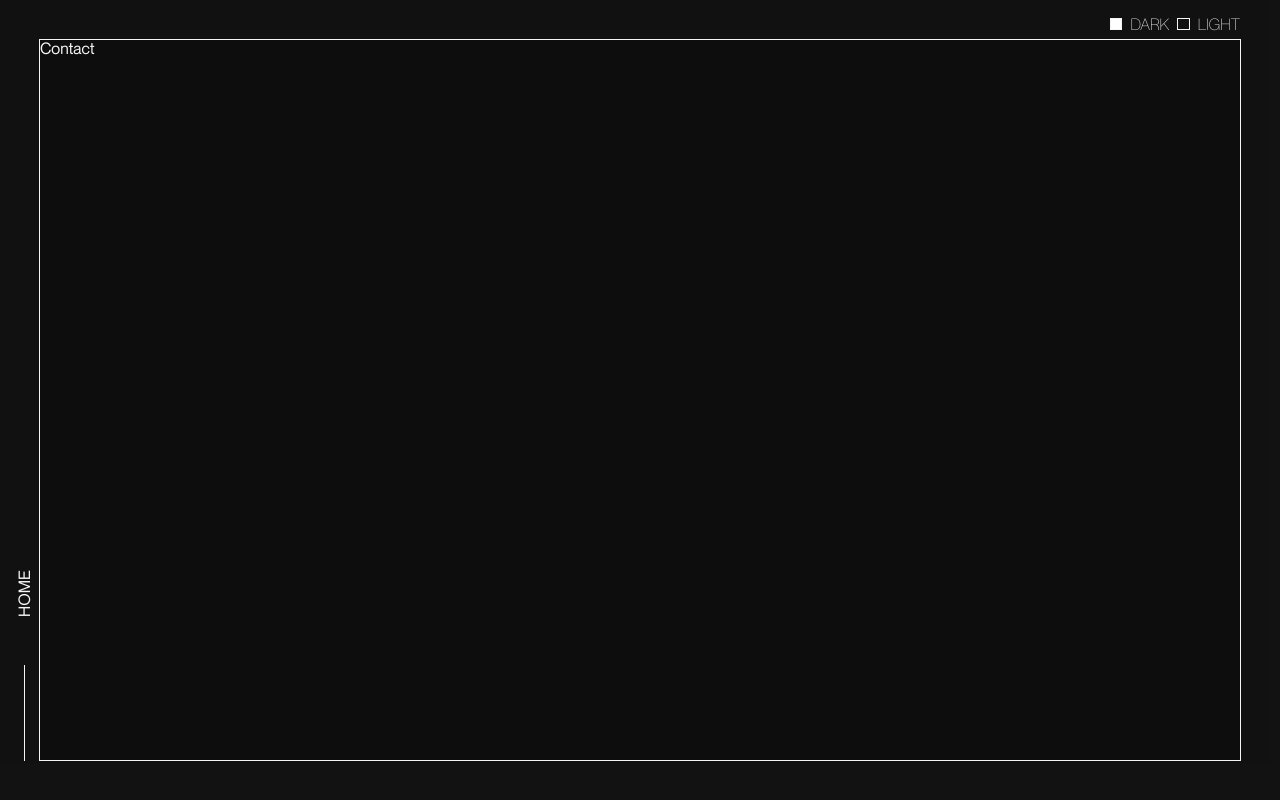
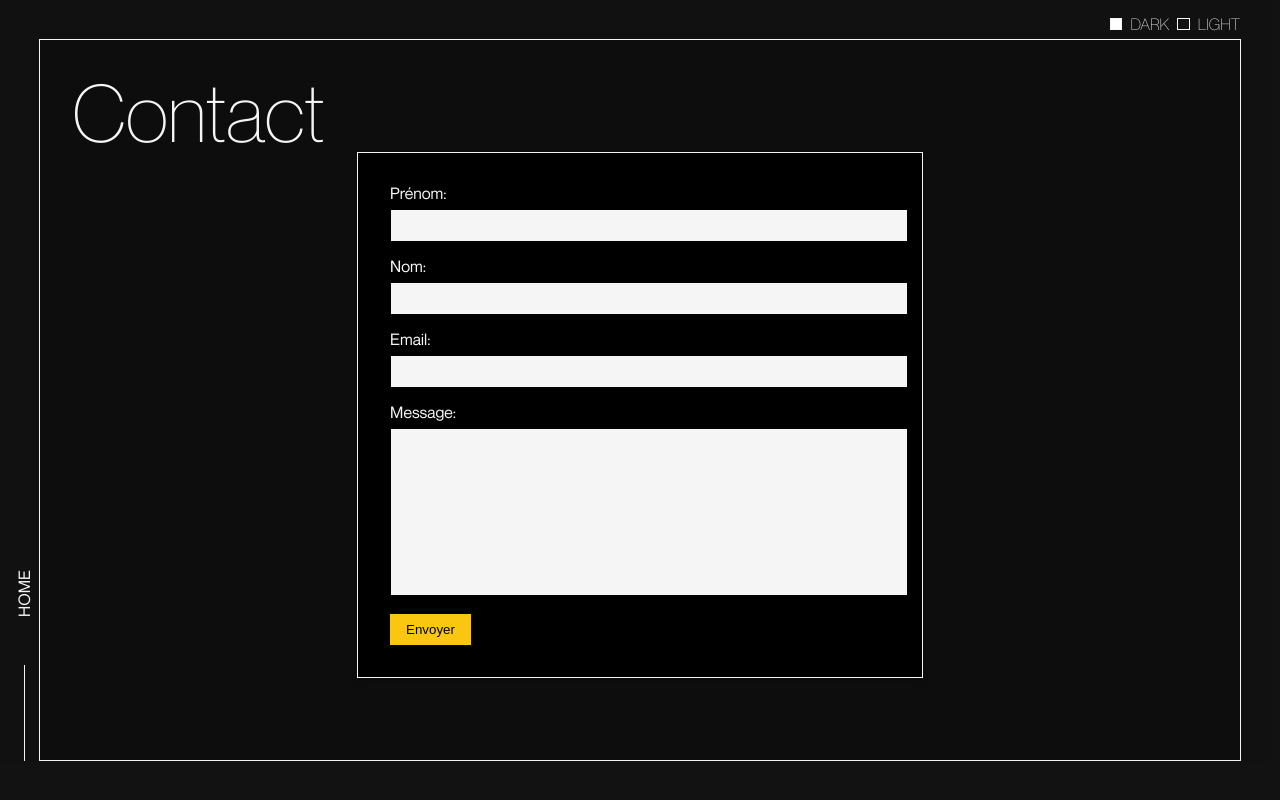
Before and after one commit to Incisif/P12_Portfolio, a React (Vite) app in the folder DesEmPortfolio/: page /contact in a window 1280 px wide. Built offline with nearby package versions, Linux system fonts and the light colour scheme.

Commit message:
-Implemented slice with thunk for Formspree API. -Created form component and initiated contact layout. -Enhanced form handling and design on contact page.

```diff
--- a/DesEmPortfolio/package.json
+++ b/DesEmPortfolio/package.json
@@ -16,6 +16,7 @@
     "@fortawesome/free-solid-svg-icons": "^6.4.2",
     "@fortawesome/react-fontawesome": "^0.2.0",
     "@reduxjs/toolkit": "^1.9.5",
+    "axios": "^1.4.0",
     "react": "^18.2.0",
     "react-dom": "^18.2.0",
     "react-fontawesome": "^1.7.1",
--- /dev/null
+++ b/DesEmPortfolio/src/components/ContactForm/_ContactForm.scss
@@ -0,0 +1,84 @@
+@use "../../utils/style/variables" as *;
+@use "../../utils/fonts/fonts";
+.contact-form {
+  width: 100%;
+  max-width: 500px;
+  margin: 0 auto;
+  padding: 2rem;
+  background-color: $grey-background;
+  text-align: left;
+  box-shadow: 0 4px 6px rgba(0, 0, 0, 0.1);
+  font-family: "Neue Montreal", serif;
+  border: 1px solid $black;
+  &--dark {
+    background-color: $black;
+    color: $white;
+    border: 1px solid $white;
+  }
+
+  &--light {
+    background-color: $white;
+    color: $black;
+    & .contact-form__input,
+    & .contact-form__textarea {
+      background-color: $grey-background;
+      color: $white;
+    }
+  }
+
+  &__input-wrapper {
+    margin-bottom: 1rem;
+    & textarea {
+      height: 150px;
+      resize: none;
+
+      &::-webkit-scrollbar {
+        width: 10px;
+      }
+
+      &::-webkit-scrollbar-thumb {
+        background-color: $gold;
+      }
+    }
+    & label {
+      display: block;
+      margin-bottom: 0.5rem;
+    }
+
+    & input,
+    & textarea {
+      width: 100%;
+      padding: 0.5rem;
+      border: 1px solid $black;
+      background-color: $white;
+      color: $black;
+    }
+
+    & input:focus,
+    & textarea:focus {
+      outline: 2px solid $gold;
+    }
+  }
+
+  &__button {
+    padding: 0.5rem 1rem;
+    border: none;
+    background-color: $gold;
+    color: $black;
+    cursor: pointer;
+    transition: background-color 0.3s ease;
+
+    &:hover {
+      background-color: $dark-gold;
+    }
+  }
+
+  &__message {
+    margin-top: 1rem;
+    text-align: center;
+
+    &--error {
+      color: red;
+    }
+  }
+}
--- /dev/null
+++ b/DesEmPortfolio/src/components/ContactForm/index.jsx
@@ -0,0 +1,62 @@
+import { useState } from 'react';
+import { useDispatch, useSelector } from 'react-redux';
+import { submitContactForm } from '../../features/contactFormSlice';
+
+function ContactForm() {
+    const dispatch = useDispatch();
+    const status = useSelector((state) => state.contactForm.status);
+    const message = useSelector((state) => state.contactForm.message);
+    const darkMode = useSelector((state) => state.darkMode.darkMode);
+    const backgroundColorClass = darkMode ? "contact-form--dark" : "contact-form--light";
+
+    const [formData, setFormData] = useState({
+      firstName: '',
+      secondName: '',
+      email: '',
+      message: '',
+    });
+
+    const handleChange = (e) => {
+      const { name, value } = e.target;
+      setFormData({
+        ...formData,
+        [name]: value,
+      });
+    };
+
+    const handleSubmit = (e) => {
+      e.preventDefault();
+      dispatch(submitContactForm(formData));
+    };
+
+    return (
+      <form className={`contact-form ${backgroundColorClass}`} onSubmit={handleSubmit}>
+        {status === 'succeeded' ? (
+          <p className="contact-form__message">{message}</p>
+        ) : (
+          <>
+            <div className="contact-form__input-wrapper">
+              <label htmlFor="firstName" className="contact-form__label">Prénom:</label>
+              <input type="text" id="firstName" name="firstName" value={formData.firstName} onChange={handleChange} required className="contact-form__input" />
+            </div>
+            <div className="contact-form__input-wrapper">
+              <label htmlFor="secondName" className="contact-form__label">Nom:</label>
+              <input type="text" id="secondName" name="secondName" value={formData.secondName} onChange={handleChange} required className="contact-form__input" />
+            </div>
+            <div className="contact-form__input-wrapper">
+              <label htmlFor="email" className="contact-form__label">Email:</label>
+              <input type="email" id="email" name="email" value={formData.email} onChange={handleChange} required className="contact-form__input" />
+            </div>
+            <div className="contact-form__input-wrapper">
+              <label htmlFor="message" className="contact-form__label">Message:</label>
+              <textarea id="message" name="message" value={formData.message} onChange={handleChange} required className="contact-form__textarea" />
+            </div>
+            <button type="submit" className="contact-form__button" disabled={status === 'loading'}>Envoyer</button>
+          </>
+        )}
+        {status === 'failed' && <p className="contact-form__message contact-form__message--error">{message}</p>}
+      </form>
+    );
+  }
+
+  export default ContactForm;
--- /dev/null
+++ b/DesEmPortfolio/src/features/contactFormSlice.js
@@ -0,0 +1,39 @@
+import { createSlice, createAsyncThunk } from '@reduxjs/toolkit';
+import axios from 'axios';
+
+export const submitContactForm = createAsyncThunk(
+  'contactForm/submit',
+  async (formData, thunkAPI) => {
+    try {
+      const response = await axios.post('https://formspree.io/f/xqkvpdbp', formData);
+      return response.data;
+    } catch (error) {
+      return thunkAPI.rejectWithValue(error.response.data);
+    }
+  }
+);
+
+export const contactFormSlice = createSlice({
+  name: 'contactForm',
+  initialState: {
+    status: 'idle',
+    message: '',
+  },
+  reducers: {},
+  extraReducers: (builder) => {
+    builder
+      .addCase(submitContactForm.pending, (state) => {
+        state.status = 'loading';
+      })
+      .addCase(submitContactForm.fulfilled, (state) => {
+        state.status = 'succeeded';
+        state.message = 'Merci pour votre message!';
+      })
+      .addCase(submitContactForm.rejected, (state) => {
+        state.status = 'failed';
+        state.message = 'Quelque chose s\'est mal passé. Veuillez réessayer plus tard.';
+      });
+  },
+});
+
+export default contactFormSlice.reducer;
--- a/DesEmPortfolio/src/main.css
+++ b/DesEmPortfolio/src/main.css
@@ -108,175 +108,6 @@ table {
   font-style: normal;
   font-display: swap;
 }
-.layout {
-  display: flex;
-  justify-content: center;
-  align-items: center;
-  width: 100vw;
-  height: 100vh;
-  position: relative;
-}
-.layout__container {
-  width: calc(100% - 5rem);
-  height: calc(100% - 5rem);
-  color: rgb(245, 245, 245);
-  font-family: "Neue Montreal", serif;
-  border: 1px solid rgb(245, 245, 245);
-  background-color: rgba(14, 14, 14, 0.986);
-  overflow: auto;
-}
-.layout__container::-webkit-scrollbar {
-  width: 0rem;
-}
-.layout.layout--dark {
-  background-color: rgba(14, 14, 14, 0.986);
-}
-.layout.layout--light {
-  background-color: rgb(245, 245, 245);
-}
-.layout.layout--light .layout__container {
-  border: 1px solid black;
-}
-
-.navBar {
-  position: absolute;
-  bottom: 2rem;
-  right: 2rem;
-  font-size: 4rem;
-  font-weight: 100;
-  margin-right: 2rem;
-  text-align: right;
-}
-.navBar--dark .navBar__item {
-  color: rgb(245, 245, 245);
-}
-.navBar--light .navBar__item {
-  color: rgb(0, 0, 0);
-}
-.navBar__list {
-  display: flex;
-}
-.navBar__item {
-  cursor: pointer;
-  transition: transform 0.4s ease;
-}
-.navBar__item:hover {
-  color: rgb(249, 198, 16);
-  transform: translateX(-1rem);
-}
-
-@keyframes slideFromRight {
-  100% {
-    transform: translateX(0);
-    opacity: 1;
-  }
-}
-@keyframes slideFromBottom {
-  100% {
-    transform: translateY(0);
-  }
-}
-@keyframes popUp {
-  100% {
-    transform: scale(1);
-    opacity: 1;
-  }
-}
-.home {
-  height: 100%;
-  width: 100%;
-  background-size: cover;
-  font-family: "Neue Montreal", serif;
-  position: relative;
-}
-.home--dark {
-  background-color: rgba(14, 14, 14, 0.986);
-}
-.home--dark .home__fullName,
-.home--dark .home__title {
-  color: rgb(245, 245, 245);
-}
-.home--light {
-  background-color: rgb(245, 245, 245);
-}
-.home--light .home__fullName,
-.home--light .home__title {
-  color: rgb(0, 0, 0);
-}
-.home__name {
-  font-size: 3rem;
-  font-weight: 100;
-  padding: 4rem 0 0 4rem;
-}
-.home__textWrapper {
-  overflow: hidden;
-}
-.home__fullName {
-  animation: slideFromBottom 1s ease 0.3s forwards;
-}
-.home__title {
-  font-size: 2rem;
-  font-weight: 100;
-  padding-left: 4rem;
-  animation: slideFromBottom 1s ease 0.9s forwards;
-  padding-bottom: 5px;
-}
-.home__fullName, .home__title {
-  transform: translateY(100%);
-}
-.home__portrait {
-  animation: popUp 1s ease 0.6s forwards;
-  transform: scale(0);
-  height: 45%;
-  position: absolute;
-  bottom: 7rem;
-  left: 7rem;
-  opacity: 0;
-  border: 1px solid rgb(0, 0, 0);
-}
-
-.project {
-  display: flex;
-  flex-direction: column;
-  height: 100%;
-  width: 100%;
-  background-color: red;
-}
-.project__title {
-  font-size: 5rem;
-  font-weight: 100;
-  padding: 2rem 0 0 2rem;
-  color: rgb(245, 245, 245);
-}
-.project__subtitle {
-  font-size: 3rem;
-  font-weight: 100;
-  padding-left: 2rem;
-  color: rgb(245, 245, 245);
-}
-.project.project--dark {
-  background-color: rgba(14, 14, 14, 0.986);
-}
-.project.project--light {
-  background-color: rgb(245, 245, 245);
-}
-.project.project--light .project__title,
-.project.project--light .project__subtitle {
-  color: black;
-}
-
-.card__container {
-  display: flex;
-  flex-wrap: wrap;
-  justify-content: center;
-  padding: 2rem;
-}
-
-.project--blur {
-  filter: blur(2px);
-  transition: filter 0.5s ease;
-}
-
 @keyframes appear {
   from {
     opacity: 0;
@@ -493,4 +324,269 @@ table {
 .homePageLink--dark .homePageLink__text {
   color: rgb(245, 245, 245);
   font-weight: 400;
+}
+
+.contact-form {
+  width: 100%;
+  max-width: 500px;
+  margin: 0 auto;
+  padding: 2rem;
+  background-color: rgba(14, 14, 14, 0.986);
+  text-align: left;
+  box-shadow: 0 4px 6px rgba(0, 0, 0, 0.1);
+  font-family: "Neue Montreal", serif;
+  border: 1px solid rgb(0, 0, 0);
+}
+.contact-form--dark {
+  background-color: rgb(0, 0, 0);
+  color: rgb(245, 245, 245);
+  border: 1px solid rgb(245, 245, 245);
+}
+.contact-form--light {
+  background-color: rgb(245, 245, 245);
+  color: rgb(0, 0, 0);
+}
+.contact-form--light .contact-form__input, .contact-form--light .contact-form__textarea {
+  background-color: rgba(14, 14, 14, 0.986);
+  color: rgb(245, 245, 245);
+}
+.contact-form__input-wrapper {
+  margin-bottom: 1rem;
+}
+.contact-form__input-wrapper textarea {
+  height: 150px;
+  resize: none;
+}
+.contact-form__input-wrapper textarea::-webkit-scrollbar {
+  width: 10px;
+}
+.contact-form__input-wrapper textarea::-webkit-scrollbar-thumb {
+  background-color: rgb(249, 198, 16);
+}
+.contact-form__input-wrapper label {
+  display: block;
+  margin-bottom: 0.5rem;
+}
+.contact-form__input-wrapper input, .contact-form__input-wrapper textarea {
+  width: 100%;
+  padding: 0.5rem;
+  border: 1px solid rgb(0, 0, 0);
+  background-color: rgb(245, 245, 245);
+  color: rgb(0, 0, 0);
+}
+.contact-form__input-wrapper input:focus, .contact-form__input-wrapper textarea:focus {
+  outline: 2px solid rgb(249, 198, 16);
+}
+.contact-form__button {
+  padding: 0.5rem 1rem;
+  border: none;
+  background-color: rgb(249, 198, 16);
+  color: rgb(0, 0, 0);
+  cursor: pointer;
+  transition: background-color 0.3s ease;
+}
+.contact-form__button:hover {
+  background-color: rgb(182, 145, 11);
+}
+.contact-form__message {
+  margin-top: 1rem;
+  text-align: center;
+}
+.contact-form__message--error {
+  color: red;
+}
+
+@keyframes slideFromBottom {
+  100% {
+    transform: translateY(0);
+  }
+}
+@keyframes popUp {
+  100% {
+    transform: scale(1);
+    opacity: 1;
+  }
+}
+.home {
+  height: 100%;
+  width: 100%;
+  background-size: cover;
+  font-family: "Neue Montreal", serif;
+  position: relative;
+}
+.home--dark {
+  background-color: rgba(14, 14, 14, 0.986);
+}
+.home--dark .home__fullName,
+.home--dark .home__title {
+  color: rgb(245, 245, 245);
+}
+.home--light {
+  background-color: rgb(245, 245, 245);
+}
+.home--light .home__fullName,
+.home--light .home__title {
+  color: rgb(0, 0, 0);
+}
+.home__name {
+  font-size: 3rem;
+  font-weight: 100;
+  padding: 4rem 0 0 4rem;
+}
+.home__textWrapper {
+  overflow: hidden;
+}
+.home__fullName {
+  animation: slideFromBottom 1s ease 0.3s forwards;
+}
+.home__title {
+  font-size: 2rem;
+  font-weight: 100;
+  padding-left: 4rem;
+  animation: slideFromBottom 1s ease 0.9s forwards;
+  padding-bottom: 5px;
+}
+.home__fullName, .home__title {
+  transform: translateY(100%);
+}
+.home__portrait {
+  animation: popUp 1s ease 0.6s forwards;
+  transform: scale(0);
+  height: 45%;
+  position: absolute;
+  bottom: 7rem;
+  left: 7rem;
+  opacity: 0;
+  border: 1px solid rgb(0, 0, 0);
+}
+
+.project {
+  display: flex;
+  flex-direction: column;
+  height: 100%;
+  width: 100%;
+  background-color: red;
+}
+.project__title {
+  font-size: 5rem;
+  font-weight: 100;
+  padding: 2rem 0 0 2rem;
+  color: rgb(245, 245, 245);
+}
+.project__subtitle {
+  font-size: 3rem;
+  font-weight: 100;
+  padding-left: 2rem;
+  color: rgb(245, 245, 245);
+}
+.project.project--dark {
+  background-color: rgba(14, 14, 14, 0.986);
+}
+.project.project--light {
+  background-color: rgb(245, 245, 245);
+}
+.project.project--light .project__title,
+.project.project--light .project__subtitle {
+  color: black;
+}
+
+.card__container {
+  display: flex;
+  flex-wrap: wrap;
+  justify-content: center;
+  padding: 2rem;
+}
+
+.project--blur {
+  filter: blur(2px);
+  transition: filter 0.5s ease;
+}
+
+.contact {
+  height: 100%;
+  width: 100%;
+  font-family: "Neue Montreal", serif;
+  position: relative;
+}
+.contact--dark {
+  background-color: rgba(14, 14, 14, 0.986);
+}
+.contact--dark .contact__title {
+  color: rgb(245, 245, 245);
+}
+.contact--light {
+  background-color: rgb(245, 245, 245);
+}
+.contact--light .contact__title {
+  color: rgb(0, 0, 0);
+}
+.contact__title {
+  font-size: 5rem;
+  font-weight: 100;
+  padding: 2rem 0 0 2rem;
+  animation: slideFromBottom 1s ease 0.9s forwards;
+}
+
+.layout {
+  display: flex;
+  justify-content: center;
+  align-items: center;
+  width: 100vw;
+  height: 100vh;
+  position: relative;
+}
+.layout__container {
+  width: calc(100% - 5rem);
+  height: calc(100% - 5rem);
+  color: rgb(245, 245, 245);
+  font-family: "Neue Montreal", serif;
+  border: 1px solid rgb(245, 245, 245);
+  background-color: rgba(14, 14, 14, 0.986);
+  overflow: auto;
+}
+.layout__container::-webkit-scrollbar {
+  width: 0rem;
+}
+.layout.layout--dark {
+  background-color: rgba(14, 14, 14, 0.986);
+}
+.layout.layout--light {
+  background-color: rgb(245, 245, 245);
+}
+.layout.layout--light .layout__container {
+  border: 1px solid black;
+}
+
+.navBar {
+  position: absolute;
+  bottom: 2rem;
+  right: 2rem;
+  font-size: 4rem;
+  font-weight: 100;
+  margin-right: 2rem;
+  text-align: right;
+}
+.navBar--dark .navBar__item {
+  color: rgb(245, 245, 245);
+}
+.navBar--light .navBar__item {
+  color: rgb(0, 0, 0);
+}
+.navBar__list {
+  display: flex;
+}
+.navBar__item {
+  cursor: pointer;
+  transition: transform 0.4s ease;
+}
+.navBar__item:hover {
+  color: rgb(249, 198, 16);
+  transform: translateX(-1rem);
+}
+
+@keyframes slideFromRight {
+  100% {
+    transform: translateX(0);
+    opacity: 1;
+  }
 }/*# sourceMappingURL=main.css.map */
--- /dev/null
+++ b/DesEmPortfolio/src/pages/Contact/_Contact.scss
@@ -0,0 +1,30 @@
+@use "../../utils/style/variables" as *;
+@use "../../utils/fonts/fonts";
+
+.contact {
+  height: 100%;
+  width: 100%;
+  font-family: "Neue Montreal", serif;
+  position: relative;
+
+  &--dark {
+    background-color: $grey-background;
+    .contact__title {
+      color: $white;
+    }
+  }
+
+  &--light {
+    background-color: $white;
+    .contact__title {
+      color: $black;
+    }
+  }
+
+  &__title {
+    font-size: 5rem;
+    font-weight: 100;
+    padding: 2rem 0 0 2rem;
+    animation: slideFromBottom 1s ease 0.9s forwards;
+  }
+}
--- a/DesEmPortfolio/src/pages/Contact/index.jsx
+++ b/DesEmPortfolio/src/pages/Contact/index.jsx
@@ -1,8 +1,15 @@
 import Layout from "../../components/Layout";
+import ContactForm from "../../components/ContactForm";
+import { useSelector } from "react-redux";
 function Contact() {
+  const darkMode = useSelector((state) => state.darkMode.darkMode);
+  const backgroundColorClass = darkMode ? "contact--dark" : "contact--light";
   return (
     <Layout>
-      <div>Contact</div>
+      <div className={`contact ${backgroundColorClass}`}>
+        <h1 className="contact__title">Contact</h1>
+        <ContactForm />
+      </div>
     </Layout>
   );
 }
--- a/DesEmPortfolio/src/store.js
+++ b/DesEmPortfolio/src/store.js
@@ -4,6 +4,7 @@ import transitionAnimationReducer from './features/transitionAnimationSlice';
 import darkModeReducer from './features/darkModeSlice';
 import modalReducer from './features/modalSlice';
 import languageReducer from './features/languageSlice';
+import contactFormReducer from './features/contactFormSlice';
 
 
 const store = configureStore({
@@ -12,6 +13,7 @@ const store = configureStore({
     darkMode: darkModeReducer,
     modal: modalReducer,
     language: languageReducer,
+    contactForm: contactFormReducer,
   },
 });
 
--- a/DesEmPortfolio/src/utils/style/_variables.scss
+++ b/DesEmPortfolio/src/utils/style/_variables.scss
@@ -3,3 +3,4 @@ $grey-background: rgba(14, 14, 14, 0.986);
 $white:rgb(245, 245, 245);
 $black: rgb(0, 0, 0);
 $gold: rgb(249, 198, 16);
+$dark-gold: rgb(182, 145, 11);
```
Also changed, not shown: DesEmPortfolio/src/main.scss (+6 -4 lines), 2 other files (tests, documents, lock files or other folders).
